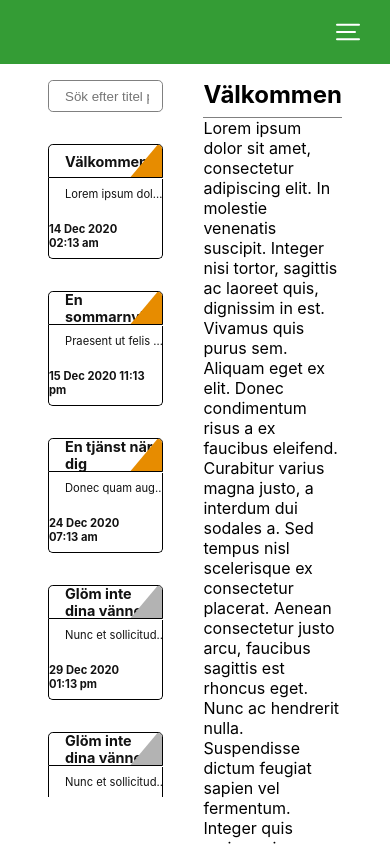
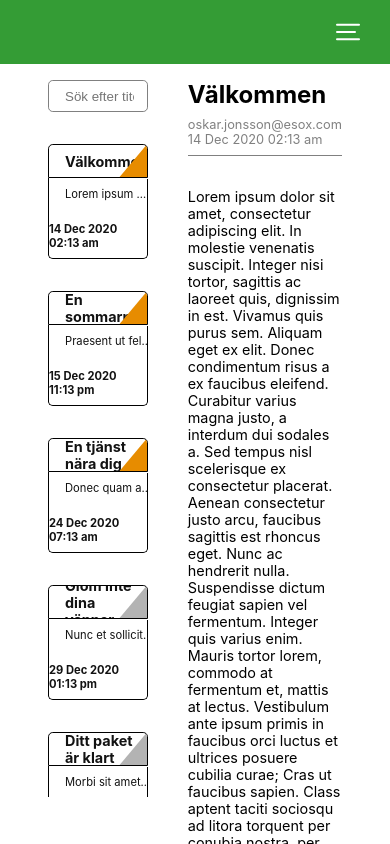
Before and after one commit to Oskarjonssonoj/fsport, a React (Create React App) app: page /messages in a window 390 px wide. Both pictures are taken after a click on the element 124 px from the left and 218 px from the top of the page. Shown: the top 844 px of the page. Built offline with nearby package versions, Linux system fonts and the light colour scheme.

Commit message:
started the responsive design for message output

```diff
--- a/src/components/layout/styles/layout.scss
+++ b/src/components/layout/styles/layout.scss
@@ -110,7 +110,7 @@
         background-color: #349C35;
         height: 100%;
         width: 100%;
-        z-index: 1;
+        z-index: 3;
         transition: transform 0.2s ease-in-out;
         transform: translateX(-120%);
         overflow: hidden;
--- a/src/components/messages/MessageOutput.js
+++ b/src/components/messages/MessageOutput.js
@@ -1,14 +1,31 @@
-import React from 'react'
+import React, { useEffect } from 'react'
 import './styles/messageoutput.scss'
+import moment from 'moment';
 
 const MessageOutput = ({message}) => {
+
+    useEffect(() => {
+        if(message?.state === 1) {
+            message.state = 0
+        }
+    }, [message])
+
     return (
         <div className="output-section">
             {
                 message &&
                 <>
-                    <h2>{message.title}</h2>
-                    <p>{message.body}</p>
+                    <div className="output-title">
+                        <h2>{message.title}</h2>
+                        <div>
+                            <p>{message.email}</p>
+                            <p>{moment.unix(message.timestamp/1000).format("DD MMM YYYY hh:mm a")}</p>
+                        </div>
+                    </div>
+
+                    <div className="output-body">
+                        <p>{message.body}</p>
+                    </div>
                 </>
             }
         </div>
--- a/src/components/messages/Messages.js
+++ b/src/components/messages/Messages.js
@@ -25,9 +25,6 @@ const Messages = () => {
         queryRef.current.focus();
     }, [])
 
-    const openMessage = () => {
-        console.log("hej")
-    }
 
     return (
         <div className="inbox-and-messages">
--- a/src/components/messages/styles/messageoutput.scss
+++ b/src/components/messages/styles/messageoutput.scss
@@ -1,8 +1,28 @@
 .message-output-section {
     width: 90%;
 
-    h2 {
+    .output-title {
         border-bottom: 1px solid gray;
-        padding-bottom: 0.5rem;
+
+        div {
+            display: flex;
+            justify-content: space-between;
+            padding: 0.5rem 0;
+            flex-wrap: wrap;
+
+            p {
+                font-size: 0.8rem;
+                color: gray;
+            }
+        }
     }
+
+    .output-body {
+
+        p {
+            margin-top: 2rem;
+            font-size: 0.9rem;
+        }
+    }
+
 }
--- a/src/components/messages/styles/messages.scss
+++ b/src/components/messages/styles/messages.scss
@@ -16,7 +16,7 @@
             width: 100%;
             position: sticky;
             top: 0;
-            z-index: 10;
+            z-index: 2;
             margin-bottom: 1rem;
             background-color: white;
             padding-bottom: 1rem;
@@ -78,6 +78,7 @@
                 height: 5rem;
                 position: relative;
                 font-size: 0.7rem;
+                cursor: pointer;
 
                 .message-text {
                     max-width: 90%;
--- a/src/data/messages.json
+++ b/src/data/messages.json
@@ -5,49 +5,40 @@
       "title": "Välkommen",
       "body": "Lorem ipsum dolor sit amet, consectetur adipiscing elit. In molestie venenatis suscipit. Integer nisi tortor, sagittis ac laoreet quis, dignissim in est. Vivamus quis purus sem. Aliquam eget ex elit. Donec condimentum risus a ex faucibus eleifend. Curabitur varius magna justo, a interdum dui sodales a. Sed tempus nisl scelerisque ex consectetur placerat. Aenean consectetur justo arcu, faucibus sagittis est rhoncus eget. Nunc ac hendrerit nulla. Suspendisse dictum feugiat sapien vel fermentum. Integer quis varius enim. Mauris tortor lorem, commodo at fermentum et, mattis at lectus. Vestibulum ante ipsum primis in faucibus orci luctus et ultrices posuere cubilia curae; Cras ut faucibus sapien. Class aptent taciti sociosqu ad litora torquent per conubia nostra, per inceptos himenaeos.",
       "state": 1,
-      "timestamp":  1607912034322
+      "timestamp":  1607912034322,
+      "email": "oskar.jonsson@esox.com"
     },
     {
       "id": 2141,
       "title": "En sommarnyhet",
       "body": "Praesent ut felis suscipit, consequat lacus ut, accumsan lacus. Integer feugiat ipsum et molestie aliquet. Quisque tincidunt neque in arcu tempus, condimentum vehicula massa posuere. Aliquam vitae fringilla erat, ac feugiat leo. Curabitur quis consequat dolor. Nunc volutpat porttitor erat sed faucibus. Ut rutrum vehicula ultrices. Nulla facilisi.",
       "state": 1,
-      "timestamp":  1608074034322
+      "timestamp":  1608074034322,
+      "email": "erik.jonsson@gmail.com"
     },
     {
       "id": 2151,
       "title": "En tjänst nära dig",
       "body": "Donec quam augue, tempor in placerat vel, aliquet quis quam. In est massa, condimentum et risus vitae, vestibulum semper sapien. Integer nulla arcu, ullamcorper id dui egestas, auctor interdum felis. Suspendisse egestas aliquam quam, venenatis porta sem tincidunt sit amet.",
       "state": 1,
-      "timestamp":  1608794034322
+      "timestamp":  1608794034322,
+      "email": "filip.ekström@hotmail.com"
     },
     {
       "id": 2204,
       "title": "Glöm inte dina vänner",
       "body": "Nunc et sollicitudin urna. Praesent accumsan tortor neque, vel convallis mauris tempor vitae. Curabitur non lacus scelerisque, elementum nisi sed, viverra justo. Phasellus iaculis euismod mi, at auctor nibh auctor at. Class aptent taciti sociosqu ad litora torquent per conubia nostra, per inceptos himenaeos. Mauris pulvinar blandit mi non elementum. Maecenas at dapibus mauris, at eleifend orci. Fusce dignissim convallis lorem, sit amet maximus dolor. Morbi sapien orci, porta a sodales nec, lobortis quis dui. Sed non velit neque. Donec placerat hendrerit neque, non pharetra est posuere id. Phasellus interdum, nibh lobortis finibus aliquam, quam nibh fringilla enim, blandit molestie lectus est sit amet sapien. Quisque a sem sem. Mauris eleifend eget magna vitae gravida. Sed sed ex tristique, maximus nibh et, condimentum nisl. Mauris ac urna sed ligula interdum maximus quis ac erat. Mauris blandit, elit at tincidunt ornare, urna neque tempor ante, vel venenatis libero lorem sed diam. Sed libero tellus, bibendum a nunc nec, pulvinar facilisis magna. Nam convallis nec lacus a vehicula. Quisque eu feugiat felis.",
       "state": 0,
-      "timestamp":  1609247634322
-    },
-    {
-      "id": 2204,
-      "title": "Glöm inte dina vänner",
-      "body": "Nunc et sollicitudin urna. Praesent accumsan tortor neque, vel convallis mauris tempor vitae. Curabitur non lacus scelerisque, elementum nisi sed, viverra justo. Phasellus iaculis euismod mi, at auctor nibh auctor at. Class aptent taciti sociosqu ad litora torquent per conubia nostra, per inceptos himenaeos. Mauris pulvinar blandit mi non elementum. Maecenas at dapibus mauris, at eleifend orci. Fusce dignissim convallis lorem, sit amet maximus dolor. Morbi sapien orci, porta a sodales nec, lobortis quis dui. Sed non velit neque. Donec placerat hendrerit neque, non pharetra est posuere id. Phasellus interdum, nibh lobortis finibus aliquam, quam nibh fringilla enim, blandit molestie lectus est sit amet sapien. Quisque a sem sem. Mauris eleifend eget magna vitae gravida. Sed sed ex tristique, maximus nibh et, condimentum nisl. Mauris ac urna sed ligula interdum maximus quis ac erat. Mauris blandit, elit at tincidunt ornare, urna neque tempor ante, vel venenatis libero lorem sed diam. Sed libero tellus, bibendum a nunc nec, pulvinar facilisis magna. Nam convallis nec lacus a vehicula. Quisque eu feugiat felis.",
-      "state": 0,
-      "timestamp":  1609247634322
-    },
-    {
-      "id": 2204,
-      "title": "Glöm inte dina vänner",
-      "body": "Nunc et sollicitudin urna. Praesent accumsan tortor neque, vel convallis mauris tempor vitae. Curabitur non lacus scelerisque, elementum nisi sed, viverra justo. Phasellus iaculis euismod mi, at auctor nibh auctor at. Class aptent taciti sociosqu ad litora torquent per conubia nostra, per inceptos himenaeos. Mauris pulvinar blandit mi non elementum. Maecenas at dapibus mauris, at eleifend orci. Fusce dignissim convallis lorem, sit amet maximus dolor. Morbi sapien orci, porta a sodales nec, lobortis quis dui. Sed non velit neque. Donec placerat hendrerit neque, non pharetra est posuere id. Phasellus interdum, nibh lobortis finibus aliquam, quam nibh fringilla enim, blandit molestie lectus est sit amet sapien. Quisque a sem sem. Mauris eleifend eget magna vitae gravida. Sed sed ex tristique, maximus nibh et, condimentum nisl. Mauris ac urna sed ligula interdum maximus quis ac erat. Mauris blandit, elit at tincidunt ornare, urna neque tempor ante, vel venenatis libero lorem sed diam. Sed libero tellus, bibendum a nunc nec, pulvinar facilisis magna. Nam convallis nec lacus a vehicula. Quisque eu feugiat felis.",
-      "state": 0,
-      "timestamp":  1609247634322
+      "timestamp":  1609247634322,
+      "email": "filippa.henningsson@yahoo.com"
     },
     {
       "id": 2205,
       "title": "Ditt paket är klart",
       "body": "Morbi sit amet sapien ligula. Pellentesque semper mauris ut metus blandit efficitur.",
       "state": 0,
-      "timestamp":  1609841634322
+      "timestamp":  1609841634322,
+      "email": "mia.jansson@gmail.com"
     }
   ]
 }
--- a/src/views/HomePage.js
+++ b/src/views/HomePage.js
@@ -1,6 +1,7 @@
 import React, { useState } from 'react'
 import {Route} from 'react-router-dom'
 import Header from '../components/layout/Header';
+import MessageOutput from '../components/messages/MessageOutput';
 import Messages from '../components/messages/Messages';
 
 const HomePage = () => {
@@ -16,6 +17,10 @@ const HomePage = () => {
                         <Messages />
                     </Route>
 
+                    <Route path="/message">
+                        <MessageOutput />
+                    </Route>
+
                 </div>
             </div>
         </>
```
